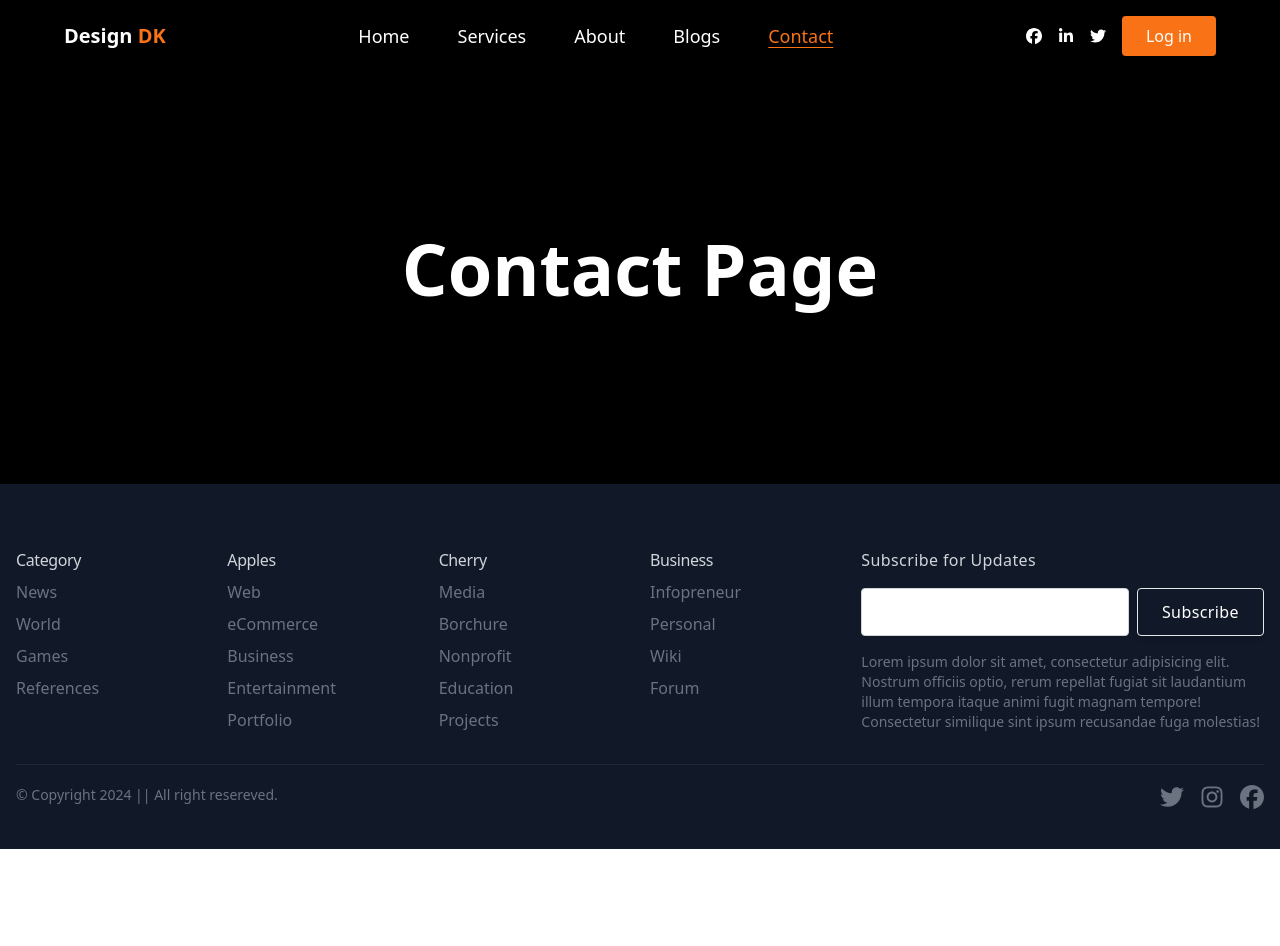
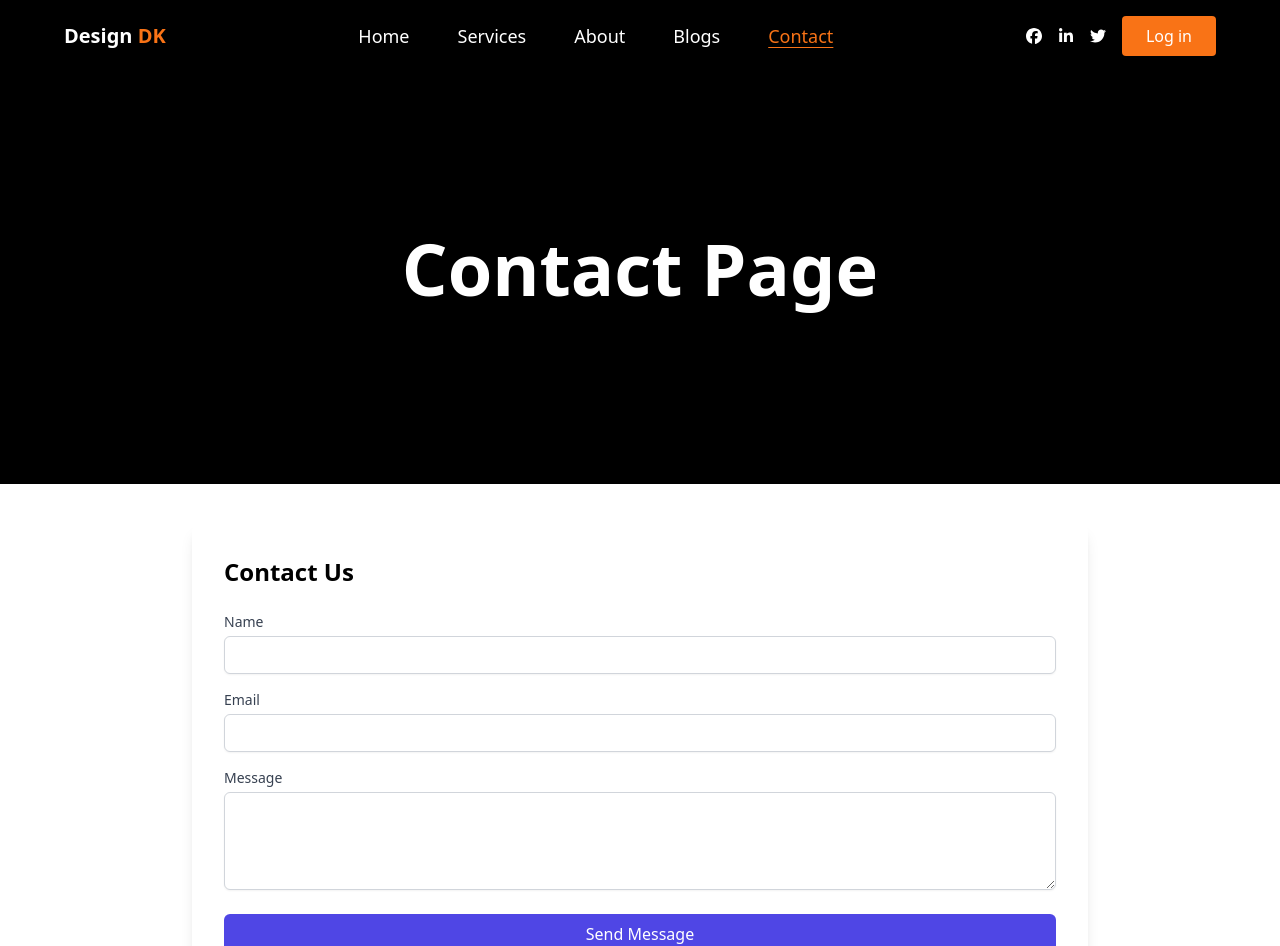
Before and after one commit to rkzahidhassandipu/React-Tailwind-Blog, a React (Vite) app: page /contact in a window 1280 px wide. Shown: the top 946 px of the page. Before the commit the page ends 849 px from the top, so only its background shows below. Built offline with nearby package versions, Linux system fonts and the light colour scheme.

Commit message:
Modal section password input adde

```diff
--- /dev/null
+++ b/src/components/Contactpage.jsx
@@ -0,0 +1,83 @@
+import React, { useState } from 'react';
+
+const ContactForm = () => {
+  const [formData, setFormData] = useState({
+    name: '',
+    email: '',
+    message: ''
+  });
+
+  const [submitted, setSubmitted] = useState(false);
+
+  const handleChange = (e) => {
+    setFormData({
+      ...formData,
+      [e.target.name]: e.target.value
+    });
+  };
+
+  const handleSubmit = (e) => {
+    e.preventDefault();
+    console.log('Form data:', formData);
+    // Handle form submission logic here
+    setSubmitted(true);
+  };
+
+  return (
+    <div className="max-w-4xl mx-auto my-10 bg-white p-8 rounded-lg shadow-lg">
+      <h2 className="text-2xl font-bold mb-6">Contact Us</h2>
+      {submitted ? (
+        <div className="text-green-500">
+          Thank you for your message! We will get back to you soon.
+        </div>
+      ) : (
+        <form onSubmit={handleSubmit}>
+          <div className="mb-4">
+            <label htmlFor="name" className="block text-sm font-medium text-gray-700">Name</label>
+            <input
+              type="text"
+              id="name"
+              name="name"
+              value={formData.name}
+              onChange={handleChange}
+              className="mt-1 block w-full px-3 py-2 border border-gray-300 rounded-md shadow-sm focus:outline-none focus:ring-indigo-500 focus:border-indigo-500 sm:text-sm"
+              required
+            />
+          </div>
+          <div className="mb-4">
+            <label htmlFor="email" className="block text-sm font-medium text-gray-700">Email</label>
+            <input
+              type="email"
+              id="email"
+              name="email"
+              value={formData.email}
+              onChange={handleChange}
+              className="mt-1 block w-full px-3 py-2 border border-gray-300 rounded-md shadow-sm focus:outline-none focus:ring-indigo-500 focus:border-indigo-500 sm:text-sm"
+              required
+            />
+          </div>
+          <div className="mb-6">
+            <label htmlFor="message" className="block text-sm font-medium text-gray-700">Message</label>
+            <textarea
+              id="message"
+              name="message"
+              value={formData.message}
+              onChange={handleChange}
+              rows="4"
+              className="mt-1 block w-full px-3 py-2 border border-gray-300 rounded-md shadow-sm focus:outline-none focus:ring-indigo-500 focus:border-indigo-500 sm:text-sm"
+              required
+            ></textarea>
+          </div>
+          <button
+            type="submit"
+            className="w-full bg-indigo-600 text-white py-2 px-4 rounded-md hover:bg-indigo-700 focus:outline-none focus:ring-2 focus:ring-indigo-500"
+          >
+            Send Message
+          </button>
+        </form>
+      )}
+    </div>
+  );
+};
+
+export default ContactForm;
--- a/src/components/Modal.jsx
+++ b/src/components/Modal.jsx
@@ -8,10 +8,15 @@ const Modal = ({isOpen, onClose}) => {
                 <h2 className='text-xl font-extrabold mb-4 mt-6 uppercase'>Please Login Here!</h2>
                 <form action="" className='px-4'>
                     <div className='mb-5'>
-                        <input type="email" name='email' id='email' placeholder='Example@gmail.com' className='w-full rounded-md border border-[#e0e0e0] bg-white py-3 px-4 mx-6 text-base font-medium text-[#6b7280]' />
+                        <input type="email" name='email' id='email' placeholder='Example@gmail.com' className='w-full rounded-md border border-[#e0e0e0] bg-white py-3 px-4 text-base font-medium text-[#6b7280]' />
                     </div>
                     <div className='mb-5'>
-                        <input type="password" name='password' id='password' placeholder='Enter yor password' className='w-full rounded-md border border-[#e0e0e0] bg-white py-3 px-4 mx-6 text-base font-medium text-[#6b7280]' />
+                        <input type="password" name='password' id='password' placeholder='Enter yor password' className='w-full rounded-md border border-[#e0e0e0] bg-white py-3 px-4 text-base font-medium text-[#6b7280]' />
+                    </div>
+
+                    <div>
+                        <button className='mr-5 hover:shadow-md rounded-md bg-[#6a64f1] hover:bg-orange-600 py-3 px-8 text-base font-semibold text-white outline-none'>Login</button>
+                        <button className='ml-5 bg-gray-300 hover:bg-gray-400 duration-300 text-gray-800 font-semibold py-3 px-8 rounded inline-flex items-center mt-5'>Close</button>
                     </div>
                 </form>
             </div>
--- a/src/pages/Contact.jsx
+++ b/src/pages/Contact.jsx
@@ -1,4 +1,5 @@
 import React from 'react'
+import ContactForm from '../components/Contactpage'
 
 const Contact = () => {
   return (
@@ -6,6 +7,7 @@ const Contact = () => {
       <div className='py-40 bg-black text-center text-white px-4'>
         <h1 className='text-5xl lg:text-7xl leading-snug font-bold mb-5'>Contact Page</h1>
       </div>
+      <ContactForm />
     </div>
   )
 }
```
